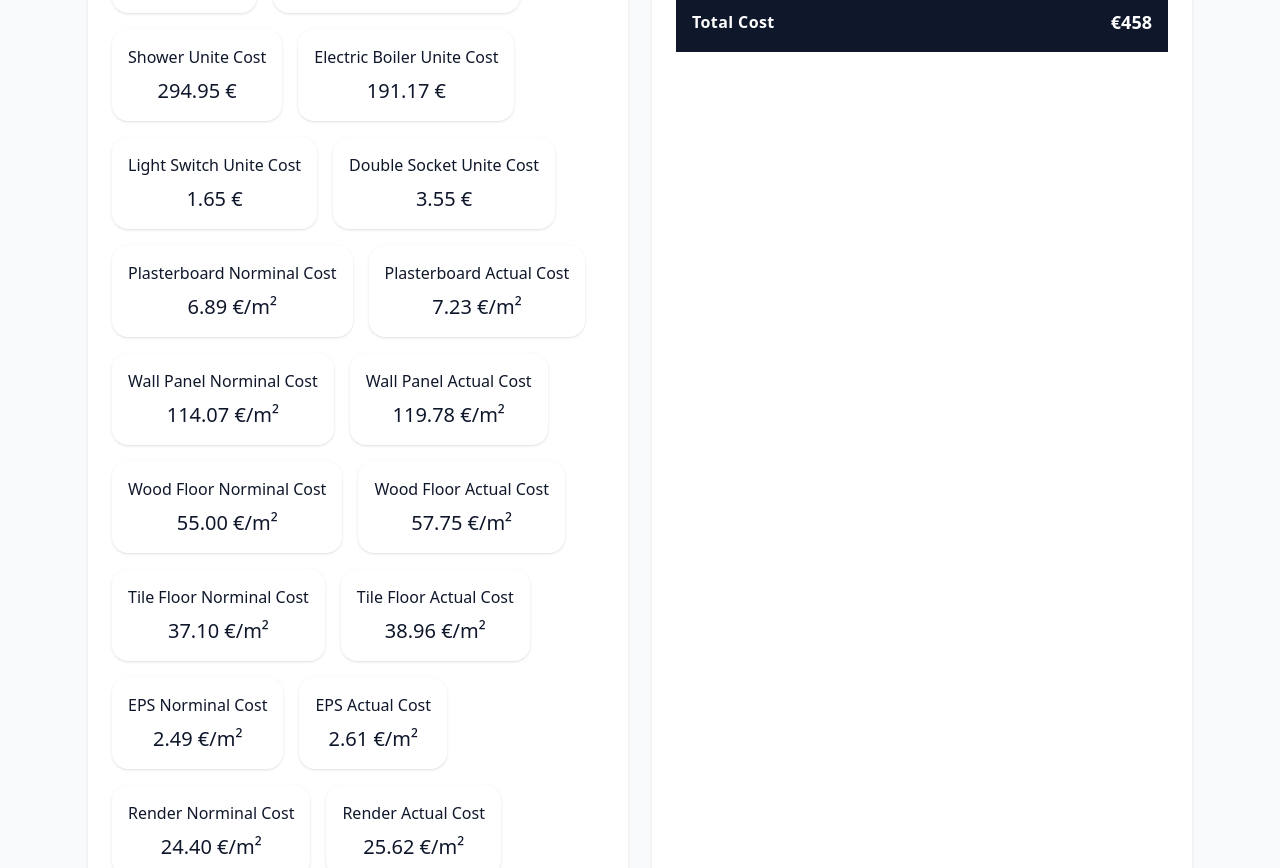
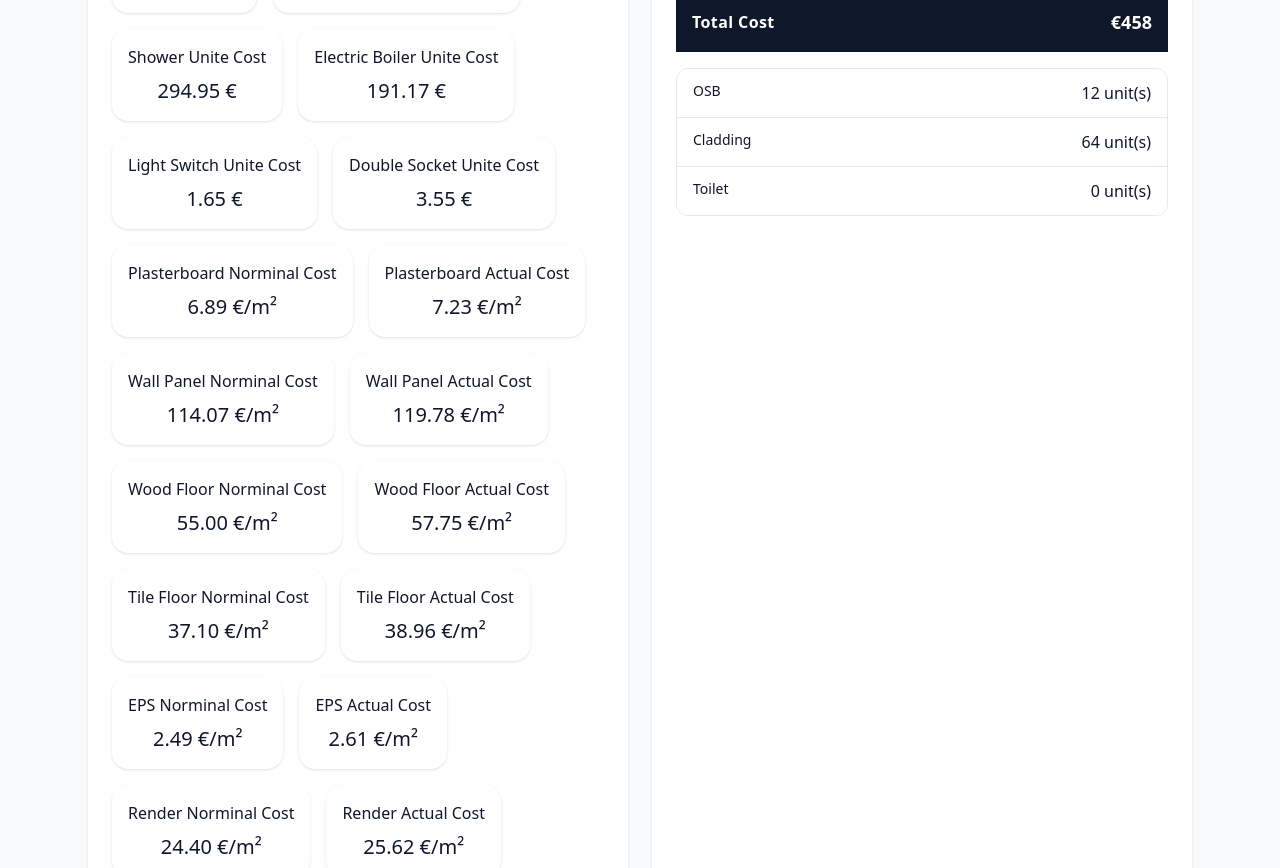
Before and after one commit to ctrlA-ctrlC-ctrlV/Web-Based-Price-Calculator, a website: page index.html in a window 1280 px wide. Shown: the part 2295-3163 px from the top of the page. Drawn offline with Linux system fonts and the light colour scheme.

Commit message:
feat: add rendering logic for shopping list

```diff
--- a/index.html
+++ b/index.html
@@ -707,6 +707,7 @@
       <section class="bg-white rounded-2xl shadow p-4 md:p-6">
         <h2 class="text-xl font-semibold mb-4">Project Cost Summary</h2>
         <div id="project_cost_summary" class="space-y-3"></div>
+        <div id="shopping_list_summary" class="space-y-3"></div>
       </section>
 
     </main>
--- a/src/source.js
+++ b/src/source.js
@@ -744,7 +744,8 @@ function compute() {
     }
     renderCostBreakdown();
     renderProjectCost();
-    shoppingListCompute();
+    //shoppingListCompute();
+    renderShoppingList();
     updateUrlParams();
     persistToLocalStorage();
 }
@@ -1176,24 +1177,31 @@ function renderProjectCost() {
     p.appendChild(total);
 }
 
+/** @returns {Object} */
 function shoppingListCompute(){
+    /** @type {CostTable} */
     const costBreakDownTable = calcCostBreakdown();
     const projectCostTable = projectCostCompute();
+
+    const shopping_list = new Object;
 
     // Calculating OSB Cost
     const total_area = costBreakDownTable.getCellByName("total_wall_area", "amount");
     const osb_cover_area = costBreakDownTable.getCellByName("osb_size", "amount");
     const numOfOSB = Math.ceil(total_area / osb_cover_area);
+    shopping_list.OSB = numOfOSB;
 
     // Calculating Cladding Cost
     const outer_area = costBreakDownTable.getCellByName("outer_area", "amount");
     const clad_cover_area = costBreakDownTable.getCellByName("clad_size", "amount");
     const numOfClad = Math.ceil(outer_area / clad_cover_area);
+    shopping_list.Cladding = numOfClad;
 
     // Calculating Toilet Cost
     const bath1_amt = Number(qs('#bathroom_1').value) || 0;
     const bath2_amt = Number(qs('#bathroom_2').value) || 0;
     const numOfToilet = bath1_amt + bath2_amt;
+    shopping_list.Toilet = numOfToilet;
 
     // Calculating Sink Cost
 
@@ -1257,16 +1265,34 @@ function shoppingListCompute(){
         });
     }*/
 
-    const shopping_list = {
-        numOfOSB: numOfOSB,
-        numOfClad: numOfClad,
-        numOfToilet: numOfToilet,
-    }
-
     Object.entries(shopping_list).forEach(([key, value]) => {
         console.log(`Number of ${key}= ${value}`);
     })
 
+    return shopping_list;
+}
+
+function renderShoppingList() {
+    /** @type {Object} */
+    const shopping_list = shoppingListCompute();
+
+    const s = qs("#shopping_list_summary");
+    if(!s) return;
+    s.innerHTML = '';
+
+    const grid = document.createElement('div');
+    grid.className = 'divide-y divide-slate-200 rounded-xl mt-4 border border-slate-200 overflow-hidden';
+
+    const itemClass = 'flex item-center justify-between px-4 py-3 bg-white';
+
+    Object.entries(shopping_list).forEach(([key, value]) => {
+        const container = document.createElement('div');
+        container.className = itemClass;
+        container.innerHTML = `<span class="text-sm">${key}</span><span class="font-medium">${value} unit(s)</span>`;
+        grid.appendChild(container);
+    });
+
+    s.appendChild(grid);
 }
 
 function updateUrlParams() {
```
